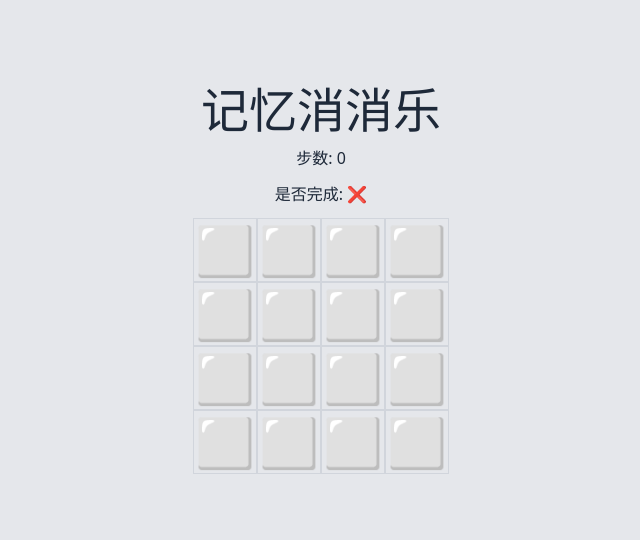
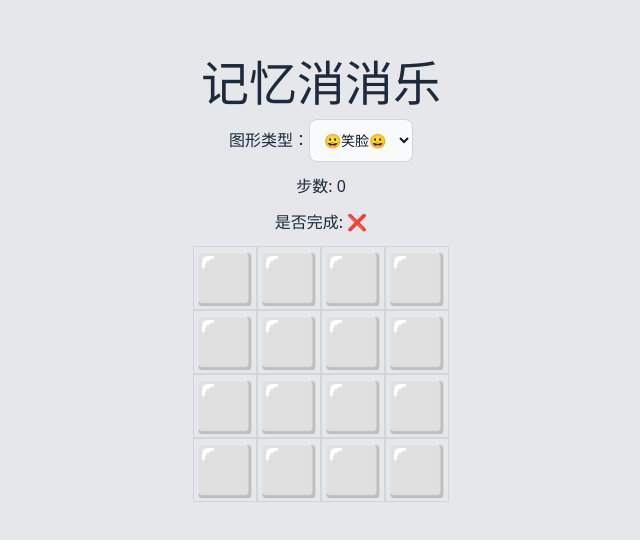
Before and after one commit to coolcao/memory-match-ng, an Angular app: page /memory-match in a window 1280 px wide. Shown: the part 120-660 px from the top of the page, without its empty margins (319-959 px from the left). Built offline with nearby package versions, Linux system fonts and the light colour scheme.

Commit message:
添加新的emoji表情类型

```diff
--- a/src/app/memory-match/memory-match-board/memory-match-board.component.html
+++ b/src/app/memory-match/memory-match-board/memory-match-board.component.html
@@ -5,6 +5,18 @@
     class="flex w-full items-center justify-center text-5xl text-gray-800 dark:text-gray-200"
   >
     记忆消消乐
+  </div>
+  <div
+    class="mt-3 flex w-full items-center justify-center text-gray-800 dark:text-gray-200"
+  >
+    图形类型：<select
+      [(ngModel)]="type"
+      (ngModelChange)="changeType()"
+      class="block rounded-lg border border-gray-300 bg-gray-50 p-2.5 text-sm text-gray-900 focus:border-blue-500 focus:ring-blue-500 dark:border-gray-600 dark:bg-gray-700 dark:text-white dark:placeholder-gray-400 dark:focus:border-blue-500 dark:focus:ring-blue-500"
+    >
+      <option [ngValue]="CellType.Smileys">😀笑脸😀</option>
+      <option [ngValue]="CellType.Animals">🐶动物🐶</option>
+    </select>
   </div>
   <div
     class="mt-3 flex w-full items-center justify-center text-gray-800 dark:text-gray-200"
--- a/src/app/memory-match/memory-match-board/memory-match-board.component.ts
+++ b/src/app/memory-match/memory-match-board/memory-match-board.component.ts
@@ -1,6 +1,7 @@
 import { Component, inject, OnInit } from '@angular/core';
 import { timer } from 'rxjs';
 import { MemoryMatchStore } from '../memory-match.store';
+import { CellType } from '../memory-match.types';
 
 @Component({
   selector: 'app-memory-match-board',
@@ -11,7 +12,9 @@ import { MemoryMatchStore } from '../memory-match.store';
 })
 export class MemoryMatchBoardComponent implements OnInit {
   store = inject(MemoryMatchStore);
+  CellType = CellType;
 
+  type: CellType = CellType.Smileys;
   rows = 4;
   cols = 4;
 
@@ -29,7 +32,7 @@ export class MemoryMatchBoardComponent implements OnInit {
   isCompleted = this.store.isCompleted;
 
   ngOnInit(): void {
-    this.store.initCells(this.rows, this.cols);
+    this.store.initCells(this.rows, this.cols, this.type);
   }
 
   clickCell(x: number, y: number, value: string) {
@@ -68,6 +71,11 @@ export class MemoryMatchBoardComponent implements OnInit {
 
   }
 
+  changeType() {
+    this.steps = 0;
+    this.store.initCells(this.rows, this.cols, this.type);
+  }
+
   private resetClicked() {
     this.setClicked(-1, -1, '');
   }
--- a/src/app/memory-match/memory-match.module.ts
+++ b/src/app/memory-match/memory-match.module.ts
@@ -1,5 +1,6 @@
 import { NgModule } from '@angular/core';
 import { CommonModule } from '@angular/common';
+import { FormsModule } from '@angular/forms';
 
 import { MemoryMatchRoutingModule } from './memory-match-routing.module';
 import { MemoryMatchBoardComponent } from './memory-match-board/memory-match-board.component';
@@ -12,6 +13,7 @@ import { MemoryMatchBoardComponent } from './memory-match-board/memory-match-boa
   imports: [
     CommonModule,
     MemoryMatchRoutingModule,
+    FormsModule,
   ]
 })
 export class MemoryMatchModule { }
--- a/src/app/memory-match/memory-match.store.ts
+++ b/src/app/memory-match/memory-match.store.ts
@@ -1,7 +1,8 @@
 import { computed, Injectable, signal, WritableSignal } from "@angular/core";
-import { Cell } from "./memory-match.types";
+import { Cell, CellType } from "./memory-match.types";
 
 const smileys = ['😀', '😃', '😆', '🙂', '😊', '😉', '🤗', '😝', '😛', '😑', '😐', '😚', '😙', '😰', '😨', '😮', '😲', '😵', '😍', '🥰'];
+const animals = ['🐶', '🐱', '🐭', '🐹', '🐰', '🐻', '🐼', '🐨', '🐯', '🦁', '🐮', '🐷', '🐸', '🐲', '🐵', '🐔', '🐧', '🐺', '🦆', '🦅', '🦉', '🦇', '🐴', '🐝', '🦋', '🐌', '🐞', '🐜', '🪰', '🪲', '🪳', '🦗', '🕷', '🦂', '🐢', '🦖', '🦕', '🐙', '🦐', '🦞', '🦀', '🪼', '🐡', '🐠', '🐬', '🐳', '🐋', '🦈', '🐊', '🐅', '🐆', '🦓', '🫏', '🦍', '🦧', '🐘', '🦒', '🐫', '🦘', '🐄', '🐎', '🐖', '🐏', '🦌', '🦮', '🐈', '🐓', '🦚', '🦜', '🐇', '🕊', '🦥', '🐁', '🐿', '🦔', '🐩'];
 
 @Injectable({
   providedIn: 'root'
@@ -24,12 +25,19 @@ export class MemoryMatchStore {
     }, 0) === 0;
   });
 
-  initCells(rows: number, cols: number) {
+  initCells(rows: number, cols: number, type: CellType) {
     // 计算总的单元格数量
     const totalCells = rows * cols;
     // 确保总数是偶数，否则无法配对
     if (totalCells % 2 !== 0) {
       throw new Error('总单元格数量必须为偶数以确保可以配对');
+    }
+
+    let emojis: string[] = [];
+    if (type === CellType.Smileys) {
+      emojis = smileys;
+    } else if (type === CellType.Animals) {
+      emojis = animals;
     }
 
     // 创建需要的表情数组，每个表情出现两次
@@ -38,7 +46,7 @@ export class MemoryMatchStore {
 
     // 随机选择表情并确保每个都出现两次
     for (let i = 0; i < pairsCount; i++) {
-      const emoji = smileys[Math.floor(Math.random() * smileys.length)];
+      const emoji = emojis[Math.floor(Math.random() * emojis.length)];
       neededPairs.push(emoji, emoji);
     }
 
--- a/src/app/memory-match/memory-match.types.ts
+++ b/src/app/memory-match/memory-match.types.ts
@@ -2,3 +2,7 @@ export interface Cell {
   value: string;
   isOpen?: boolean;     // 是否打开，打开即为显示，关闭即为隐藏
 }
+export enum CellType {
+  Smileys = 1,
+  Animals = 2,
+}
```
